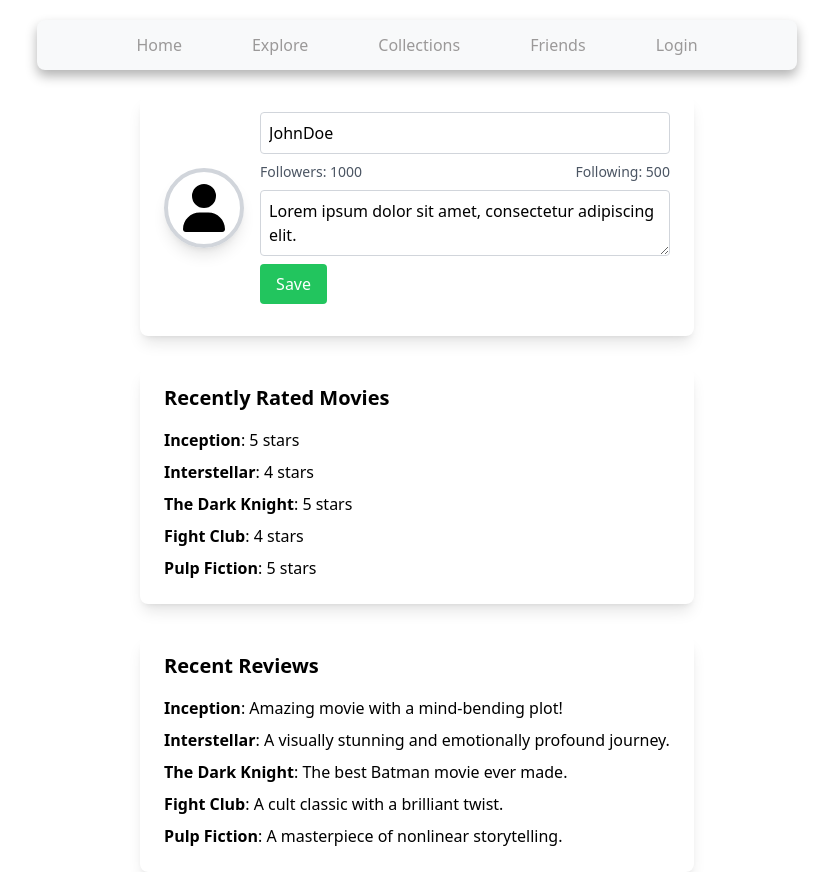
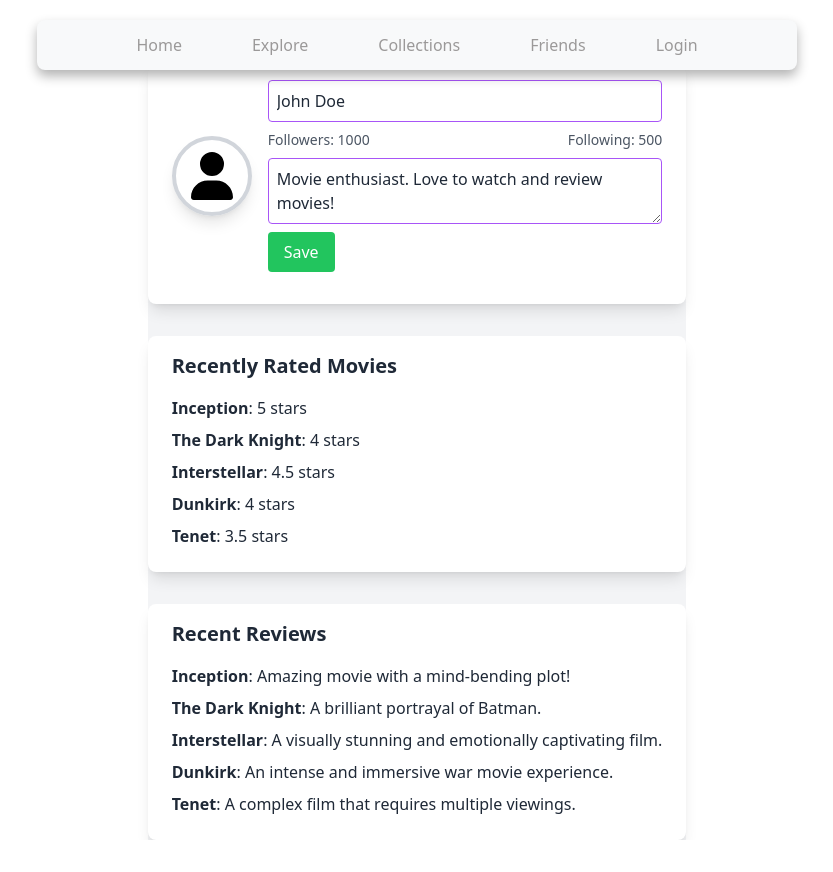
Before and after one commit to cse364-unist/moviegram, a React (Vite) app in the folder frontend/: page /profile in a window 1280 px wide. Both pictures are taken after a click on the button "Edit Profile". Shown: the whole page, without its empty margins (223-1056 px from the left). After the commit the page ends 840 px from the top, so only its background shows below. Built offline with nearby package versions, Linux system fonts and the light colour scheme.

Commit message:
Modified Profile page

```diff
--- a/frontend/src/pages/ProfilePage/ProfilePage.tsx
+++ b/frontend/src/pages/ProfilePage/ProfilePage.tsx
@@ -2,10 +2,10 @@ import React, { useState } from 'react';
 
 interface UserProfile {
     username: string;
-    profilePictureUrl: string;
-    bio: string;
     followers: number;
     following: number;
+    bio: string;
+    profilePictureUrl?: string;
 }
 
 interface Movie {
@@ -20,61 +20,64 @@ interface Review {
 
 const ProfilePage: React.FC = () => {
     const [userProfile, setUserProfile] = useState<UserProfile>({
-        username: 'JohnDoe',
-        profilePictureUrl: '',
-        bio: 'Lorem ipsum dolor sit amet, consectetur adipiscing elit.',
+        username: 'John Doe',
         followers: 1000,
         following: 500,
+        bio: 'Movie enthusiast. Love to watch and review movies!',
+        profilePictureUrl: ''
     });
 
     const movies: Movie[] = [
         { title: 'Inception', rating: 5 },
-        { title: 'Interstellar', rating: 4 },
-        { title: 'The Dark Knight', rating: 5 },
-        { title: 'Fight Club', rating: 4 },
-        { title: 'Pulp Fiction', rating: 5 },
+        { title: 'The Dark Knight', rating: 4 },
+        { title: 'Interstellar', rating: 4.5 },
+        { title: 'Dunkirk', rating: 4 },
+        { title: 'Tenet', rating: 3.5 }
     ];
 
     const reviews: Review[] = [
         { movieTitle: 'Inception', reviewText: 'Amazing movie with a mind-bending plot!' },
-        { movieTitle: 'Interstellar', reviewText: 'A visually stunning and emotionally profound journey.' },
-        { movieTitle: 'The Dark Knight', reviewText: 'The best Batman movie ever made.' },
-        { movieTitle: 'Fight Club', reviewText: 'A cult classic with a brilliant twist.' },
-        { movieTitle: 'Pulp Fiction', reviewText: 'A masterpiece of nonlinear storytelling.' },
+        { movieTitle: 'The Dark Knight', reviewText: 'A brilliant portrayal of Batman.' },
+        { movieTitle: 'Interstellar', reviewText: 'A visually stunning and emotionally captivating film.' },
+        { movieTitle: 'Dunkirk', reviewText: 'An intense and immersive war movie experience.' },
+        { movieTitle: 'Tenet', reviewText: 'A complex film that requires multiple viewings.' }
     ];
 
     const [isEditing, setIsEditing] = useState<boolean>(false);
 
-    const handleFileChange = (event: React.ChangeEvent<HTMLInputElement>) => {
-        const file = event.target.files?.[0];
-
-        if (file) {
-            const reader = new FileReader();
-            reader.onloadend = () => {
-                setUserProfile({
-                    ...userProfile,
-                    profilePictureUrl: reader.result as string,
-                });
-            };
-            reader.readAsDataURL(file);
-        }
-    };
-
-    const handleChange = (event: React.ChangeEvent<HTMLInputElement | HTMLTextAreaElement>) => {
-        const { name, value } = event.target;
-        setUserProfile((prevProfile) => ({
-            ...prevProfile,
-            [name]: value,
+    const handleChange = (e: React.ChangeEvent<HTMLInputElement | HTMLTextAreaElement>) => {
+        const { name, value } = e.target;
+        setUserProfile((prevState) => ({
+            ...prevState,
+            [name]: value
         }));
     };
 
     const handleSave = () => {
         setIsEditing(false);
-        // Save the updated profile data to the server or local storage
+        // Save changes to the user profile
+    };
+
+    const handleFileChange = (e: React.ChangeEvent<HTMLInputElement>) => {
+        if (e.target.files && e.target.files[0]) {
+            const file = e.target.files[0];
+            if (file.type === 'image/jpeg' || file.type === 'image/png') {
+                const reader = new FileReader();
+                reader.onloadend = () => {
+                    setUserProfile((prevState) => ({
+                        ...prevState,
+                        profilePictureUrl: reader.result as string
+                    }));
+                };
+                reader.readAsDataURL(file);
+            } else {
+                alert('Only JPEG and PNG files are allowed.');
+            }
+        }
     };
 
     return (
-        <div className="flex flex-col justify-center items-center min-h-screen pt-24 text-black">
+        <div className="flex flex-col justify-center items-center min-h-screen bg-gray-100 pt-16">
             <div className="bg-white w-full max-w-screen-lg shadow-lg rounded-lg overflow-hidden mb-8">
                 <div className="px-6 py-4">
                     <div className="flex items-center mb-4">
@@ -118,7 +121,7 @@ const ProfilePage: React.FC = () => {
                                         name="username"
                                         value={userProfile.username}
                                         onChange={handleChange}
-                                        className="block w-full mb-2 p-2 border border-gray-300 rounded"
+                                        className="block w-full mb-2 p-2 bg-white border border-purple-500 rounded"
                                     />
                                     <div className="flex justify-between text-sm text-gray-600 mb-2">
                                         <p>Followers: {userProfile.followers}</p>
@@ -128,7 +131,7 @@ const ProfilePage: React.FC = () => {
                                         name="bio"
                                         value={userProfile.bio}
                                         onChange={handleChange}
-                                        className="block w-full mb-2 p-2 border border-gray-300 rounded"
+                                        className="block w-full mb-2 p-2 bg-white border border-purple-500 rounded"
                                     />
                                     <button
                                         className="bg-green-500 hover:bg-green-600 text-white py-2 px-4 rounded"
```
